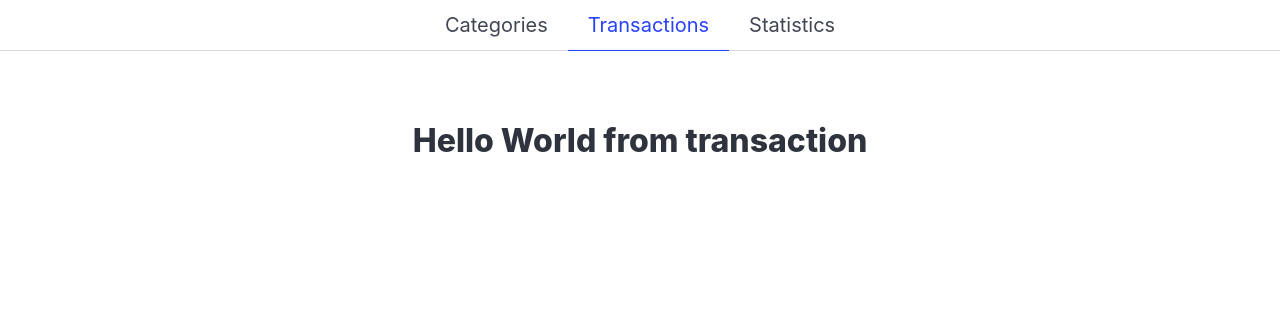
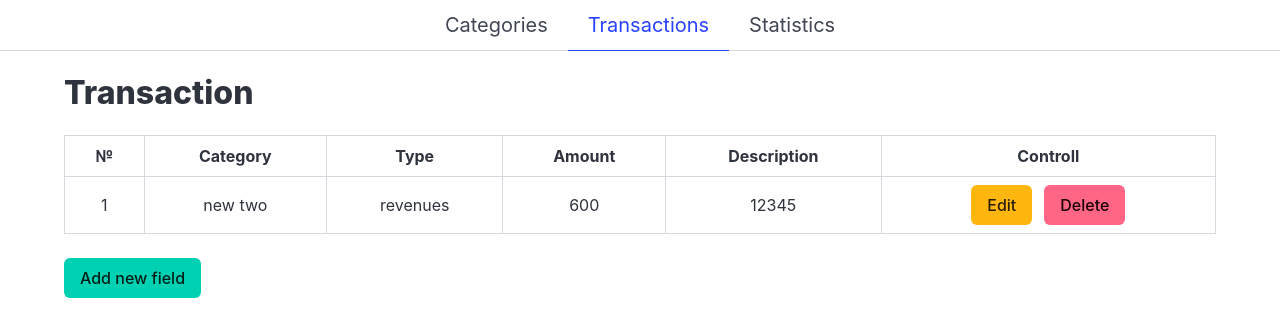
Before and after one commit to 2pasha/project_1, a React (Create React App) app in the folder client/: page /transaction in a window 1280 px wide. Shown: the top 336 px of the page. Built offline with nearby package versions, Linux system fonts and the light colour scheme; no server answers; the HTML template or start-up script is replaced by a standard one.

Commit message:
layout for transaction was implemented

```diff
--- /dev/null
+++ b/client/src/component/AddTransactionForm.jsx
@@ -0,0 +1,100 @@
+import { useEffect } from 'react';
+import { useDispatch, useSelector } from 'react-redux';
+import { fetchCategories } from '../features/categories/categoriesSlice';
+
+export const AddTransactionForm = ({ setIsAddingANewField }) => {
+  const dispatch = useDispatch();
+  const { categories } = useSelector(state => state.categories)
+
+  console.log(categories);
+
+  useEffect(() => {
+    dispatch(fetchCategories());
+  }, [dispatch])
+
+  const handleCancel = () => {
+
+    setIsAddingANewField(false);
+  }
+
+  return (
+    <form
+      className="form"
+      // onSubmit={handleSubmit}
+      autoComplete='off'
+    >
+      <div className="field">
+        <label className="label">Category</label>
+        <div className="select">
+          <select>
+            {categories.map(category => (
+              <option
+                key={category._id}
+                // value={category.title}
+              >
+                {category.title}
+              </option>
+            ))}
+          </select>
+        </div>
+      </div>
+
+      <div className="field">
+        <label className="label">Type</label>
+        <div className="select">
+          <select>
+            <option
+              // value={category.title}
+            >
+              Expenses
+            </option>
+            <option
+              // value={category.title}
+            >
+              Revenues
+            </option>
+          </select>
+        </div>
+      </div>
+
+      <div className="field">
+        <label className="label">Amount</label>
+        <div className="control">
+          <input
+            className="input"
+            type='number'
+            placeholder="Enter amount"
+            name="amount"
+            // value={description}
+            // onChange={(e) => setDescription(e.target.value)}
+          />
+        </div>
+      </div>
+
+      <div className="field">
+        <label className="label">Description</label>
+        <div className="control">
+          <input
+            className="input"
+            type="text"
+            placeholder="Enter new description"
+            name="description"
+            // value={description}
+            // onChange={(e) => setDescription(e.target.value)}
+          />
+        </div>
+      </div>
+
+      <div className="control">
+        <button className="button is-primary mr-4">Submit</button>
+        <button
+          className="button is-warning"
+          type="button"
+          onClick={handleCancel}
+        >
+          Cancel
+        </button>
+      </div>
+    </form>
+  );
+};
--- a/client/src/component/CategoryTable.jsx
+++ b/client/src/component/CategoryTable.jsx
@@ -36,7 +36,8 @@ export const CategoryTable = ({ editingCategory, setEditingCategory }) => {
           </tr>
         </thead>
         <tbody>
-          {categories.map((category, index) => (
+          {categories.length > 0 ? (
+            categories.map((category, index) => (
               <tr key={category._id}>
                 <td>{index + 1}</td>
                 <td>{category.title}</td>
@@ -46,7 +47,12 @@ export const CategoryTable = ({ editingCategory, setEditingCategory }) => {
                   onEdit={() => handleEdit(category)}
                 /></td>
               </tr>
-          ))}
+            ))
+          ) : (
+            <tr>
+              <td colSpan="4">No data yet</td>
+            </tr>
+          )}
         </tbody>
       </table>
 
--- /dev/null
+++ b/client/src/component/TransactionTable.jsx
@@ -0,0 +1,54 @@
+import { TableButtons } from './TableButtons';
+
+export const TransactionTable = () => {
+  const transactions = [{
+    _id:"666beaeaaa9800b99c2986b6",
+    category:"new two",
+    operation_type:"revenues",
+    amount:600,
+    date:"2011-09-23T00:00:00.000Z",
+    description:"12345"
+  }]
+
+  return (
+    <>
+      <table className="table is-striped is-hoverable is-fullwidth is-bordered">
+        <thead>
+          <tr>
+            <th className='has-text-centered'>№</th>
+            <th className='has-text-centered'>Category</th>
+            <th className='has-text-centered'>Type</th>
+            <th className='has-text-centered'>Amount</th>
+            <th className='has-text-centered'>Description</th>
+            <th className='has-text-centered'>Controll</th>
+          </tr>
+        </thead>
+        <tbody>
+          {transactions.length > 0 ? (
+            transactions.map((transaction, index) => (
+              <tr key={transaction._id}>
+                <td>{index + 1}</td>
+                <td>{transaction.category}</td>
+                <td>{transaction.operation_type}</td>
+                <td>{transaction.amount}</td>
+                <td>{transaction.description}</td>
+                <td><TableButtons
+                  onDelete={() => {}}
+                  onEdit={() => {}}
+                /></td>
+              </tr>
+            ))
+          ) : (
+            <tr>
+              <td colSpan="6">No data yet</td>
+            </tr>
+          )}
+        </tbody>
+      </table>
+
+      {/* {editingCategory && (
+        <EditCategoryForm category={editingCategory} onClose={handleCloseEdit} />
+      )} */}
+    </>
+  );
+};
--- a/client/src/features/categories/categoriesSlice.js
+++ b/client/src/features/categories/categoriesSlice.js
@@ -10,8 +10,6 @@ export const fetchCategories = createAsyncThunk(
       .then(res => res.data)
   }
 );
-
-console.log(axios.get('/category').then(res => res.data));
 
 export const addCategory = createAsyncThunk(
   '/category/addCategory',
--- a/client/src/pages/CategoriesPage.jsx
+++ b/client/src/pages/CategoriesPage.jsx
@@ -1,12 +1,11 @@
 import { useEffect, useState } from 'react';
-import { useDispatch, useSelector } from 'react-redux';
+import { useDispatch } from 'react-redux';
 import { AddCategoryForm } from '../component/AddCategoryForm';
 import { CategoryTable } from '../component/CategoryTable';
 import { fetchCategories } from '../features/categories/categoriesSlice';
 
 export const CategoriesPage = () => {
   const dispatch = useDispatch();
-  const { categories, loading, error } = useSelector(state => state.categories);
 
   useEffect(() => {
     dispatch(fetchCategories());
--- a/client/src/pages/TransactionsPage.jsx
+++ b/client/src/pages/TransactionsPage.jsx
@@ -1,11 +1,31 @@
+import { useState } from 'react';
+import { AddTransactionForm } from '../component/AddTransactionForm';
+import { TransactionTable } from '../component/TransactionTable';
+
 export const TransactionsPage = () => {
+  const [isAddingANewField, setIsAddingANewField] = useState(false);
+  const [editingTransaction, seteditingTransaction] = useState(null);
+
   return (
-    <section className="section">
-      <div className="container has-text-centered">
-        <h1 className="title">
-          Hello World from transaction
-        </h1>
-      </div>
-    </section>
+    <div className="container">
+      <h1 className="title">
+        Transaction
+      </h1>
+
+      <TransactionTable />
+
+      {!editingTransaction && !isAddingANewField && (
+        <button
+          className='button is-primary'
+          onClick={() => setIsAddingANewField(prevState => !prevState)}
+        >
+          Add new field
+        </button>
+      )}
+
+      {isAddingANewField && (
+        <AddTransactionForm setIsAddingANewField={setIsAddingANewField} />
+      )}
+    </div>
   );
 };
```
Also changed, not shown: client/src/component/Notifications.jsx (added, +45 -0 lines). Lines whose indentation alone changed are shown as unchanged.
